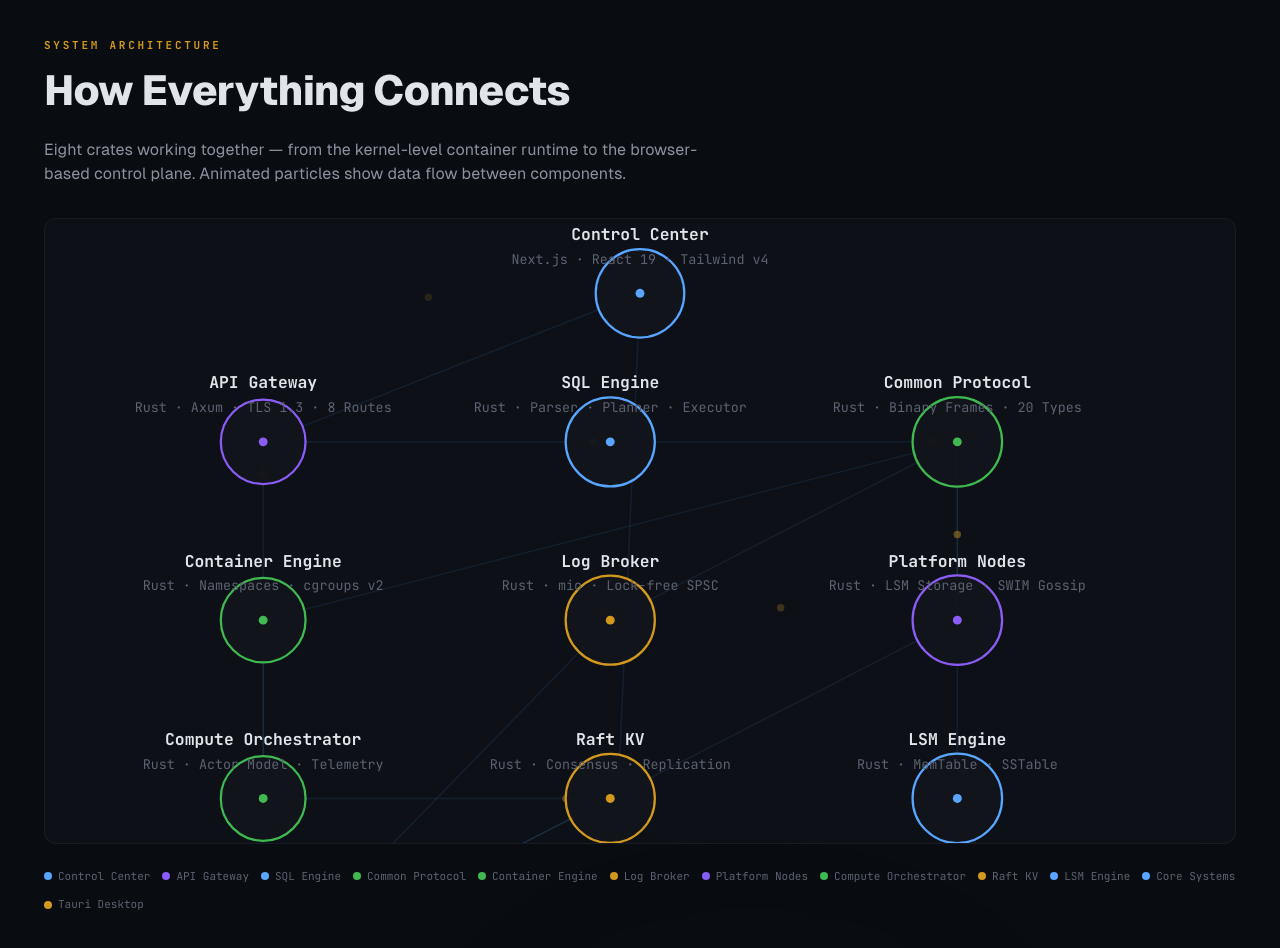
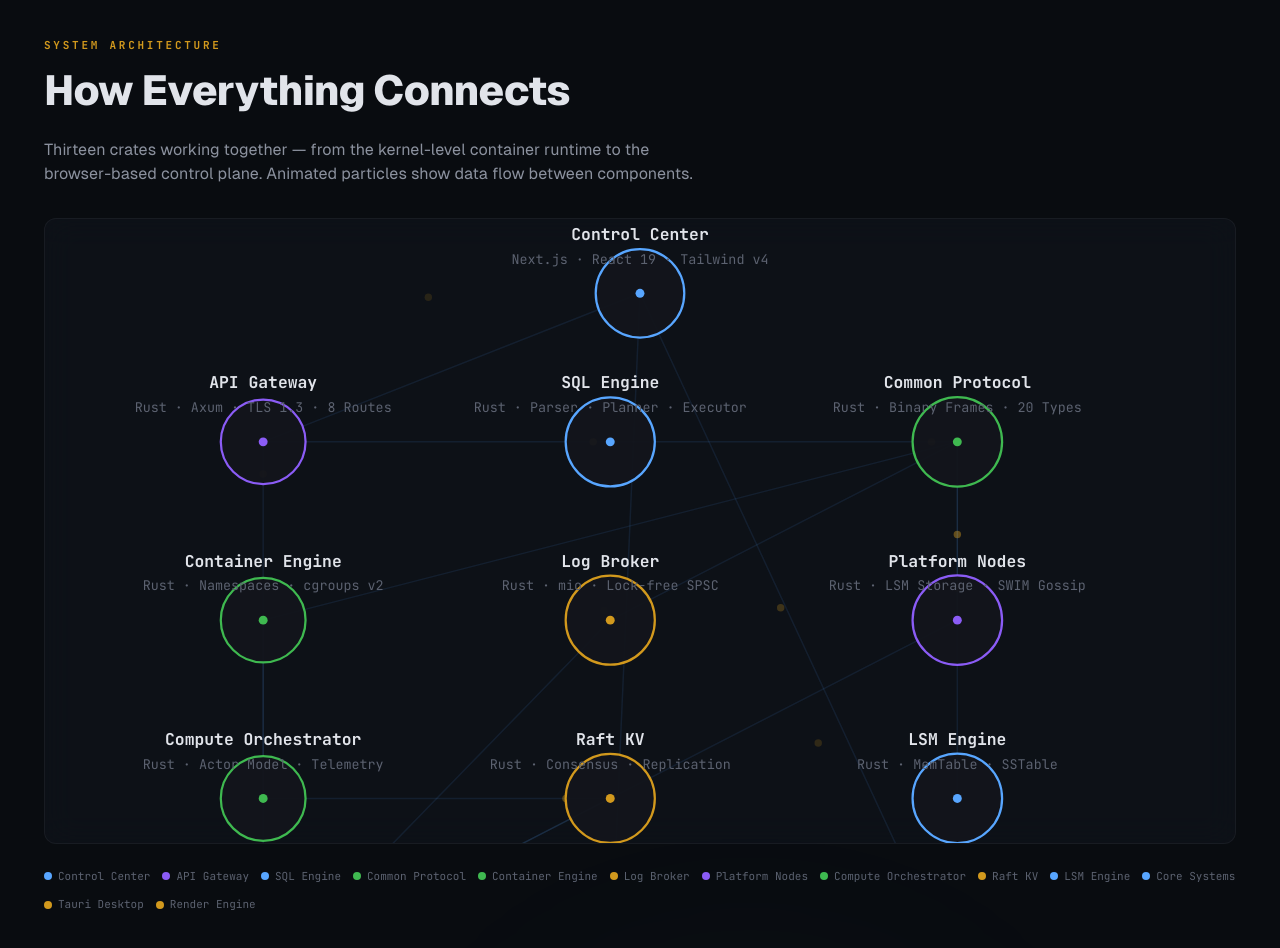
Before and after one commit to keaganryanoconnell/Systems---portfolio, a Next.js app in the folder ui-control-center/: page / in a window 1280 px wide. Shown: the part 1440-2388 px from the top of the page. Built offline with nearby package versions, Linux system fonts and the light colour scheme.

Commit message:
docs: update all references from 17→18 crates, add render-engine to ArchMap/StackMap/ProjectCards/AGENTS.md

```diff
--- a/ui-control-center/src/app/components/ArchMap.tsx
+++ b/ui-control-center/src/app/components/ArchMap.tsx
@@ -21,12 +21,13 @@ const NODE_SPECS: NodeSpec[] = [
   { label: "LSM Engine", sub: "Rust · MemTable · SSTable", color: "#58a6ff" },
   { label: "Core Systems", sub: "Rust · SPSC Queue · Logger", color: "#58a6ff" },
   { label: "Tauri Desktop", sub: "Rust · Tauri 1.5 · IPC", color: "#d2991d" },
+  { label: "Render Engine", sub: "Rust · wgpu · WGSL Shader", color: "#d2991d" },
 ];
 
 const EDGES: [number, number][] = [
   [0, 1], [1, 2], [1, 7], [2, 3], [3, 4], [3, 5],
   [3, 6], [3, 9], [7, 8], [4, 10], [6, 10], [0, 11],
-  [5, 10], [8, 10],
+  [5, 10], [8, 10], [0, 12], [12, 10],
 ];
 
 const CANVAS_W = 800;
@@ -153,7 +154,7 @@ export default function ArchMap() {
       <div className="section-heading">System Architecture</div>
       <h2 className="section-title">How Everything Connects</h2>
       <p className="text-text-soft text-base max-w-2xl mb-8">
-        Eight crates working together — from the kernel-level container runtime to
+        Thirteen crates working together — from the kernel-level container runtime to
         the browser-based control plane. Animated particles show data flow between
         components.
       </p>
--- a/ui-control-center/src/app/components/ProjectCards.tsx
+++ b/ui-control-center/src/app/components/ProjectCards.tsx
@@ -68,6 +68,10 @@ const PROJECTS = [
     problem:"No terminal dashboard for live cluster monitoring in headless environments.",
     primitives:"Zero-dependency HTTP client, hand-rolled JSON parser, ANSI escape TUI",
     metric:"11 tests, real-time 1s polling, color-coded SWIM peer status display" },
+  { id:"render", name:"WGSL Compute Render Engine", lang:"Rust/WASM", tier:1, status:"ACTIVE",
+    problem:"CPU-bound coordinate projection kills framerate at 1M+ point clouds.",
+    primitives:"wgpu compute pipeline, WGSL spatial_transform shader, bytemuck zero-copy",
+    metric:"1M points/dispatch, 256 threads/workgroup, 5 GPU buffers" },
 ];
 
 export default function ProjectCards({ onSelect }: { onSelect: (id: string) => void }) {
--- a/ui-control-center/src/app/components/SystemsStackMap.tsx
+++ b/ui-control-center/src/app/components/SystemsStackMap.tsx
@@ -26,6 +26,7 @@ const NODES: CrateNode[] = [
   { id:"core", label:"Core Sys", tier:1, category:"Storage", x:200,y:300, color:"#58a6ff", problem:"Thread coordination without mutex contention", primitives:"Lock-free SPSC, zero-alloc logger", metric:"50ns push/pop, criterion bench" },
   { id:"tauri", label:"Tauri Desktop", tier:2, category:"Distributed", x:340,y:300, color:"#d2991d", problem:"Electron is 120MB+, needs systems-level shell", primitives:"Tauri 1.5, IPC bridge, native menus", metric:"8MB binary, dialog+shell API" },
   { id:"admin", label:"Admin Tools", tier:3, category:"Capstone", x:400,y:400, color:"#d2991d", problem:"No terminal dashboard for cluster monitoring", primitives:"Zero-dep HTTP, hand-rolled JSON, ANSI TUI", metric:"11 tests, raw TCP client" },
+  { id:"render", label:"Render Engine", tier:1, category:"Storage", x:480,y:300, color:"#d2991d", problem:"CPU-bound coordinate projection at 1M+ points", primitives:"wgpu compute, WGSL shader, GPU dispatch", metric:"1M points/dispatch, 256 threads/workgroup" },
 ];
 
 const TIER_COLORS = ["#3fb950", "#8b5cf6", "#d2991d"];
@@ -33,7 +34,7 @@ const EDGES: [string, string][] = [
   ["capstone","raft"],["capstone","broker"],["capstone","orchestrator"],["capstone","gateway"],
   ["raft","lsm"],["raft","columnar"],["broker","lsm"],["orchestrator","container"],
   ["orchestrator","sensor"],["gateway","sql"],["sql","lsm"],["sql","raft"],
-  ["protocol","raft"],["protocol","broker"],
+  ["protocol","raft"],["protocol","broker"],["render","columnar"],
 ];
 
 export default function SystemsStackMap({ onSelect }: { onSelect: (id: string) => void }) {
```
Also changed, not shown: 2 other files (tests, documents, lock files or other folders).
